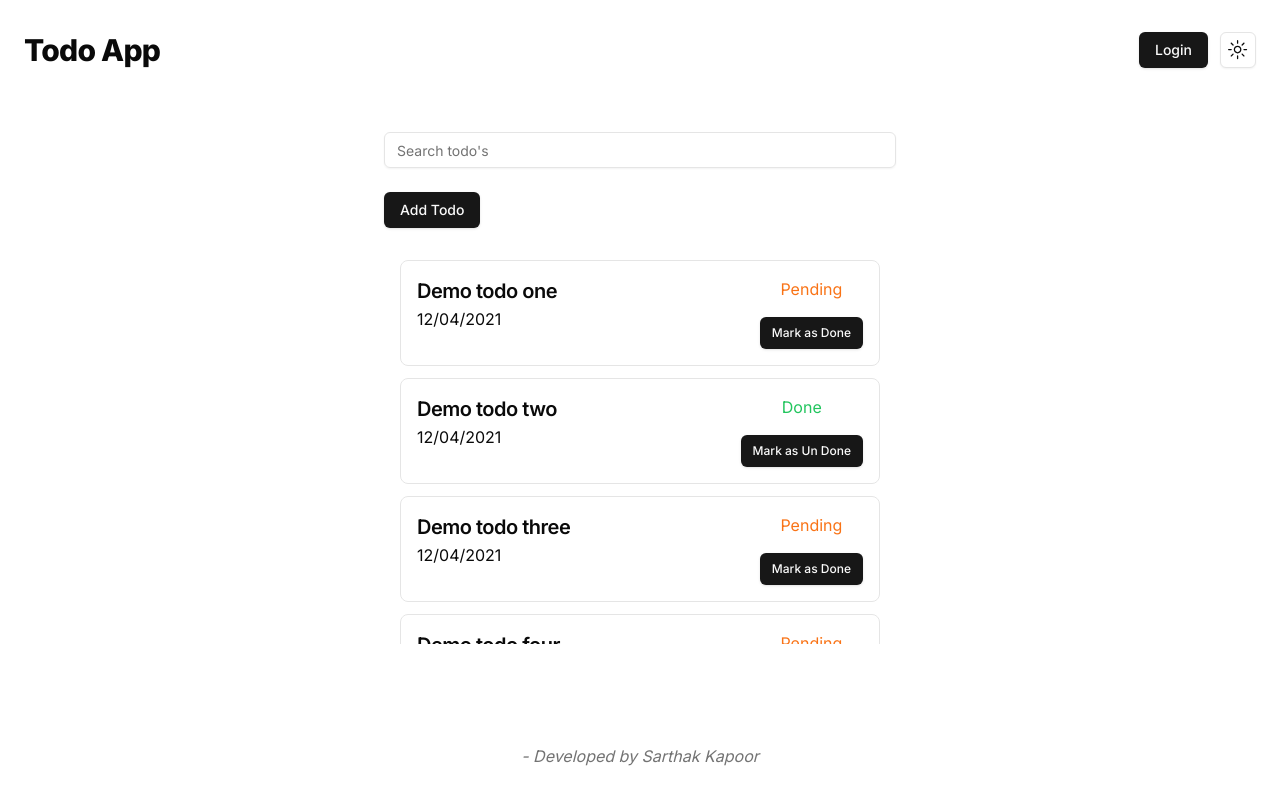
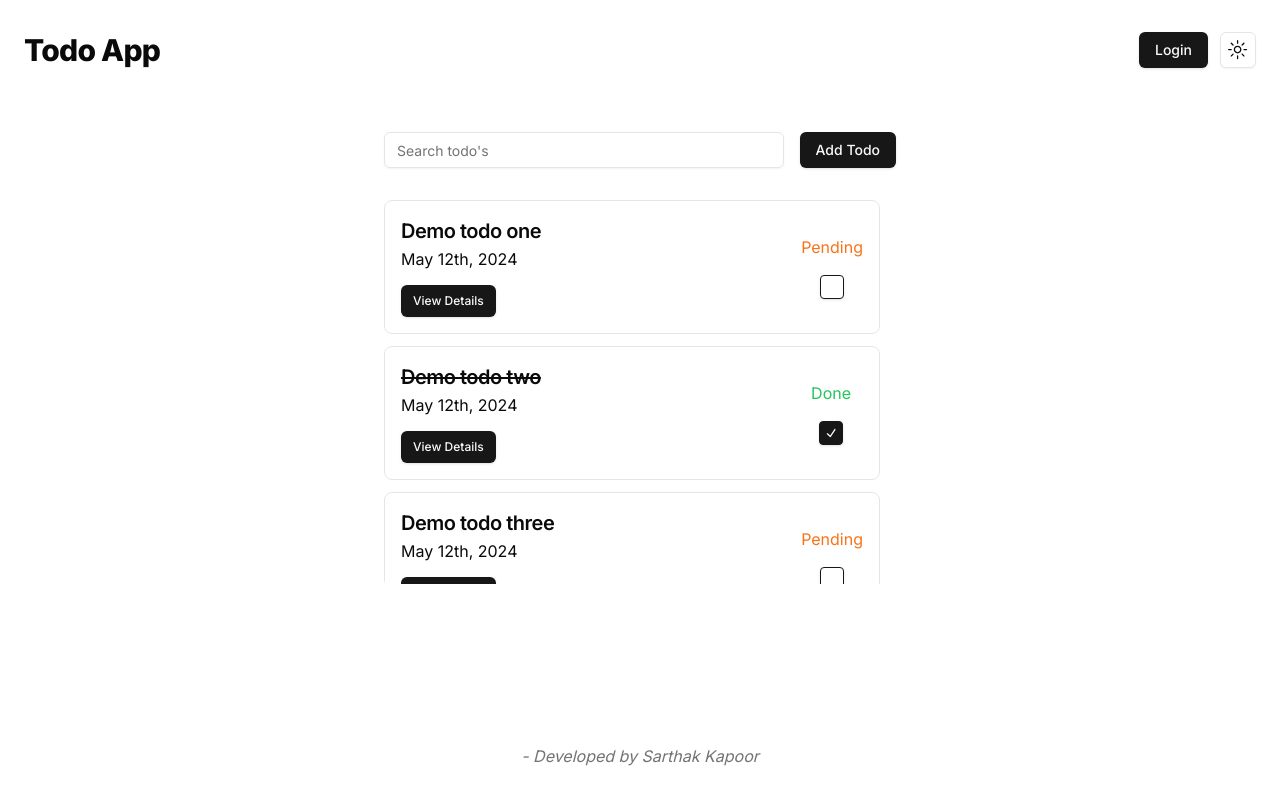
Before and after one commit to Sarthak2152/todo-next-ts, a Next.js app: page / in a window 1280 px wide. Built offline with nearby package versions, Linux system fonts and the light colour scheme.

Commit message:
Completed whole UI part

```diff
--- a/package.json
+++ b/package.json
@@ -9,6 +9,7 @@
     "lint": "next lint"
   },
   "dependencies": {
+    "@radix-ui/react-checkbox": "^1.0.4",
     "@radix-ui/react-dialog": "^1.0.5",
     "@radix-ui/react-dropdown-menu": "^2.0.6",
     "@radix-ui/react-icons": "^1.3.0",
--- a/src/app/(auth)/signup/page.tsx
+++ b/src/app/(auth)/signup/page.tsx
@@ -15,7 +15,7 @@ const SignupPage = () => {
     <div className="w-full lg:grid lg:min-h-[500px] lg:grid-cols-2 xl:min-h-[600px]">
       <div className="hidden  lg:block">
         <div className="p-8">
-          <h1 className="scroll-m-20 mt-48 text-center text-4xl font-extrabold tracking-tight lg:text-5xl">
+          <h1 className="scroll-m-20 mt-32 xl:mt-48 text-center text-4xl font-extrabold tracking-tight lg:text-5xl">
             Let&apos;s create your account
             <br /> shall we ?
           </h1>
--- a/src/app/page.tsx
+++ b/src/app/page.tsx
@@ -6,10 +6,8 @@ import { ScrollArea } from "@/components/ui/scroll-area";
 export default function Home() {
   return (
     <main className="p-8">
-      <div className="max-w-lg mx-auto">
+      <div className="max-w-lg mx-auto flex gap-4">
         <Input placeholder="Search todo's " />
-      </div>
-      <div className="mt-6 max-w-lg mx-auto">
         <CreateTodoModal />
       </div>
       <ScrollArea className="max-w-lg mx-auto mt-8 h-96 rounded-sm">
--- /dev/null
+++ b/src/app/todo/[todoId]/page.tsx
@@ -0,0 +1,5 @@
+const TodoDetailPage = () => {
+  return <div>TodoDetailPage</div>;
+};
+
+export default TodoDetailPage;
--- /dev/null
+++ b/src/components/todo/TodoDetailed.tsx
@@ -0,0 +1,68 @@
+import type { Dispatch, SetStateAction } from "react";
+import { Button } from "@/components/ui/button";
+import { Dialog, DialogContent, DialogFooter } from "@/components/ui/dialog";
+import { useState } from "react";
+import { Todo } from "@/util/types";
+import { Input } from "../ui/input";
+import { Label } from "../ui/label";
+import { Textarea } from "../ui/textarea";
+import { DatePicker } from "../ui/date-picker";
+
+type TodoDetailedProps = {
+  isOpen: boolean;
+  setIsOpen: Dispatch<SetStateAction<boolean>>;
+  todo: Todo;
+};
+
+export default function TodoDetailed({
+  isOpen,
+  todo,
+  setIsOpen,
+}: TodoDetailedProps) {
+  const [edit, setEdit] = useState<boolean>(false);
+
+  return (
+    <Dialog open={isOpen} onOpenChange={setIsOpen}>
+      <DialogContent className="sm:max-w-[500px]">
+        <div className="space-y-4">
+          <div>
+            <Label htmlFor="title">Title</Label>
+            <Input id="title" value={todo.title} />
+          </div>
+          <div>
+            <Label htmlFor="description">Description</Label>
+            <Textarea id="description" value={todo.description} />
+          </div>
+          <div>
+            <Label htmlFor="date">Deadline</Label>
+            <DatePicker disabled target={todo.deadline} />
+          </div>
+        </div>
+        <DialogFooter className="gap-4 sm:gap-0">
+          {edit ? (
+            <>
+              <Button
+                onClick={() => setEdit(false)}
+                type="button"
+                variant="secondary">
+                Cancel
+              </Button>
+              <Button type="submit">Save changes</Button>
+            </>
+          ) : (
+            <>
+              <Button variant="destructive">Delete</Button>
+              <Button
+                onClick={() => {
+                  setEdit(true);
+                }}
+                variant="default">
+                Edit
+              </Button>
+            </>
+          )}
+        </DialogFooter>
+      </DialogContent>
+    </Dialog>
+  );
+}
--- a/src/components/todo/TodoItem.tsx
+++ b/src/components/todo/TodoItem.tsx
@@ -1,37 +1,46 @@
+"use client";
 import * as React from "react";
 import { Todo } from "@/util/types";
 import { Button } from "@/components/ui/button";
-import {
-  Card,
-  CardContent,
-  CardDescription,
-  CardFooter,
-  CardHeader,
-  CardTitle,
-} from "@/components/ui/card";
-
+import { format } from "date-fns";
+import { useState } from "react";
+import TodoDetailed from "./TodoDetailed";
+import { Checkbox } from "../ui/checkbox";
 type TodoItemProps = {
   todo: Todo;
 };
 export function TodoItem({ todo }: TodoItemProps) {
-  const { id, title, deadline, description, completed } = todo;
+  const { title, id, deadline, completed } = todo;
+  const [isOpen, setIsOpen] = useState<boolean>(false);
   return (
-    <li className="flex border rounded-lg p-4 justify-between">
+    <li key={id} className="flex border rounded-lg p-4 justify-between">
       <div>
-        <h2 className="scroll-m-20 text-xl font-semibold tracking-tight">
+        <h2
+          onClick={() => setIsOpen(true)}
+          className={`scroll-m-20 text-xl font-semibold tracking-tight ${
+            completed ? "line-through" : ""
+          }`}>
           {title}
         </h2>
-        <p className="leading-7">{"12/04/2021"}</p>
+        <p className="leading-7">{format(deadline, "PPP")}</p>
+        <Button
+          onClick={() => {
+            setIsOpen(true);
+          }}
+          className="mt-3"
+          size="sm">
+          View Details
+        </Button>
       </div>
-      <div className="flex flex-col items-center gap-4">
-        {todo.completed ? (
-          <span className="text-green-500">Done</span>
+      <div className="flex flex-col items-center justify-center  gap-4">
+        {completed ? (
+          <span className="text-green-500 px-3">Done</span>
         ) : (
           <span className="text-orange-500">Pending</span>
         )}
-        {!todo.completed && <Button size="sm">Mark as Done</Button>}
-        {todo.completed && <Button size="sm">Mark as Un Done</Button>}
+        <Checkbox checked={completed} className="w-6 h-6" />
       </div>
+      <TodoDetailed todo={todo} isOpen={isOpen} setIsOpen={setIsOpen} />
     </li>
   );
 }
--- a/src/components/todo/TodoList.tsx
+++ b/src/components/todo/TodoList.tsx
@@ -53,7 +53,7 @@ const staticData: Todo[] = [
 ];
 export const TodoList = () => {
   return (
-    <ul className="flex px-4 flex-col gap-3">
+    <ul className="flex pr-4 pb-8 flex-col gap-3">
       {staticData.map((todo) => (
         <TodoItem key={todo.id} todo={todo} />
       ))}
--- /dev/null
+++ b/src/components/ui/checkbox.tsx
@@ -0,0 +1,30 @@
+"use client"
+
+import * as React from "react"
+import * as CheckboxPrimitive from "@radix-ui/react-checkbox"
+import { CheckIcon } from "@radix-ui/react-icons"
+
+import { cn } from "@/lib/utils"
+
+const Checkbox = React.forwardRef<
+  React.ElementRef<typeof CheckboxPrimitive.Root>,
+  React.ComponentPropsWithoutRef<typeof CheckboxPrimitive.Root>
+>(({ className, ...props }, ref) => (
+  <CheckboxPrimitive.Root
+    ref={ref}
+    className={cn(
+      "peer h-4 w-4 shrink-0 rounded-sm border border-primary shadow focus-visible:outline-none focus-visible:ring-1 focus-visible:ring-ring disabled:cursor-not-allowed disabled:opacity-50 data-[state=checked]:bg-primary data-[state=checked]:text-primary-foreground",
+      className
+    )}
+    {...props}
+  >
+    <CheckboxPrimitive.Indicator
+      className={cn("flex items-center justify-center text-current")}
+    >
+      <CheckIcon className="h-4 w-4" />
+    </CheckboxPrimitive.Indicator>
+  </CheckboxPrimitive.Root>
+))
+Checkbox.displayName = CheckboxPrimitive.Root.displayName
+
+export { Checkbox }
--- a/src/components/ui/date-picker.tsx
+++ b/src/components/ui/date-picker.tsx
@@ -13,8 +13,18 @@ import {
   PopoverTrigger,
 } from "@/components/ui/popover";
 
-export function DatePicker() {
+type DatePickerProps = {
+  target: Date | undefined;
+  disabled: boolean;
+};
+export function DatePicker({ target, disabled }: DatePickerProps) {
   const [date, setDate] = React.useState<Date>();
+
+  React.useEffect(() => {
+    if (target) {
+      setDate(target);
+    }
+  }, []);
 
   return (
     <Popover>
@@ -35,6 +45,7 @@ export function DatePicker() {
           selected={date}
           onSelect={setDate}
           initialFocus
+          disabled={disabled}
         />
       </PopoverContent>
     </Popover>
--- /dev/null
+++ b/src/components/ui/textarea.tsx
@@ -0,0 +1,24 @@
+import * as React from "react"
+
+import { cn } from "@/lib/utils"
+
+export interface TextareaProps
+  extends React.TextareaHTMLAttributes<HTMLTextAreaElement> {}
+
+const Textarea = React.forwardRef<HTMLTextAreaElement, TextareaProps>(
+  ({ className, ...props }, ref) => {
+    return (
+      <textarea
+        className={cn(
+          "flex min-h-[60px] w-full rounded-md border border-input bg-transparent px-3 py-2 text-sm shadow-sm placeholder:text-muted-foreground focus-visible:outline-none focus-visible:ring-1 focus-visible:ring-ring disabled:cursor-not-allowed disabled:opacity-50",
+          className
+        )}
+        ref={ref}
+        {...props}
+      />
+    )
+  }
+)
+Textarea.displayName = "Textarea"
+
+export { Textarea }
```
Also changed, not shown: 1 other file (tests, documents, lock files or other folders).
